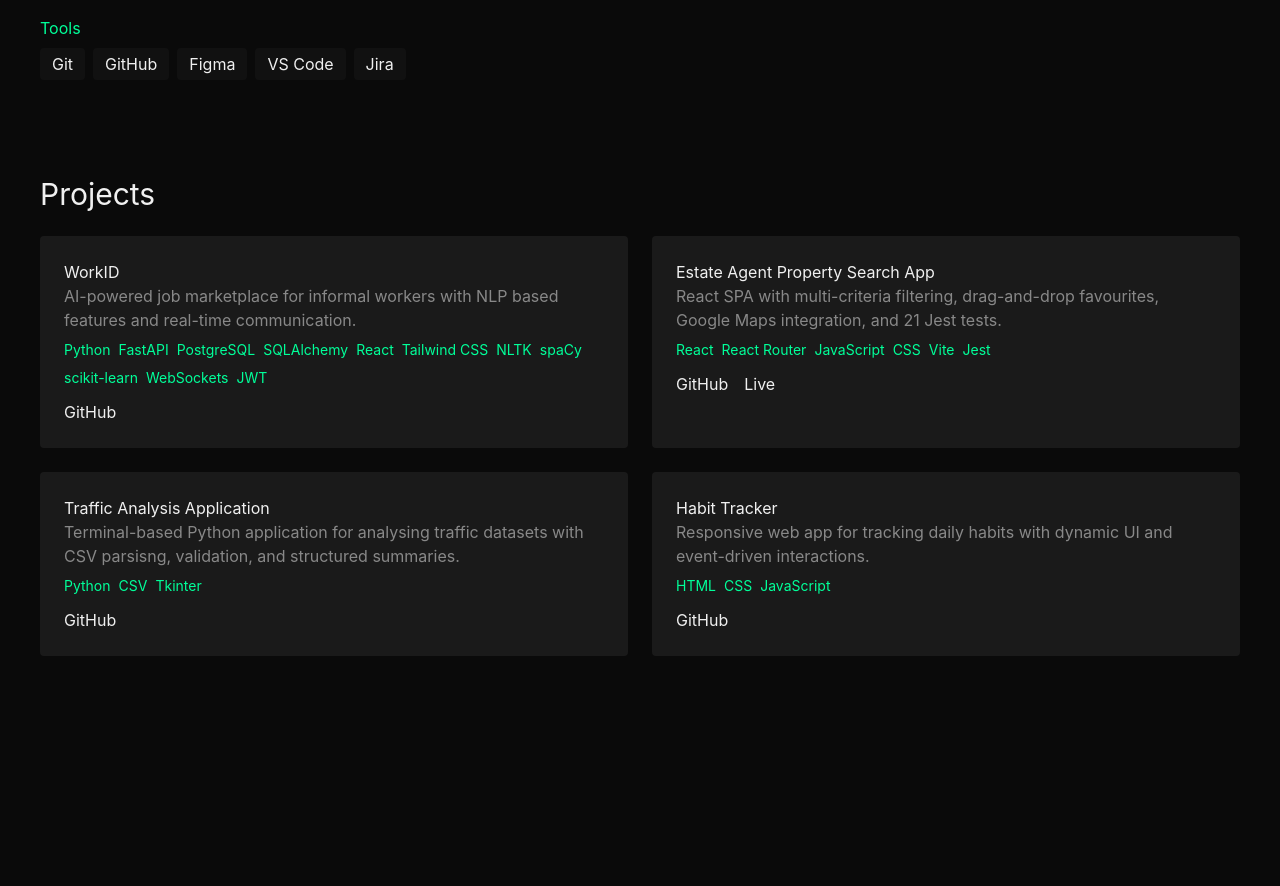
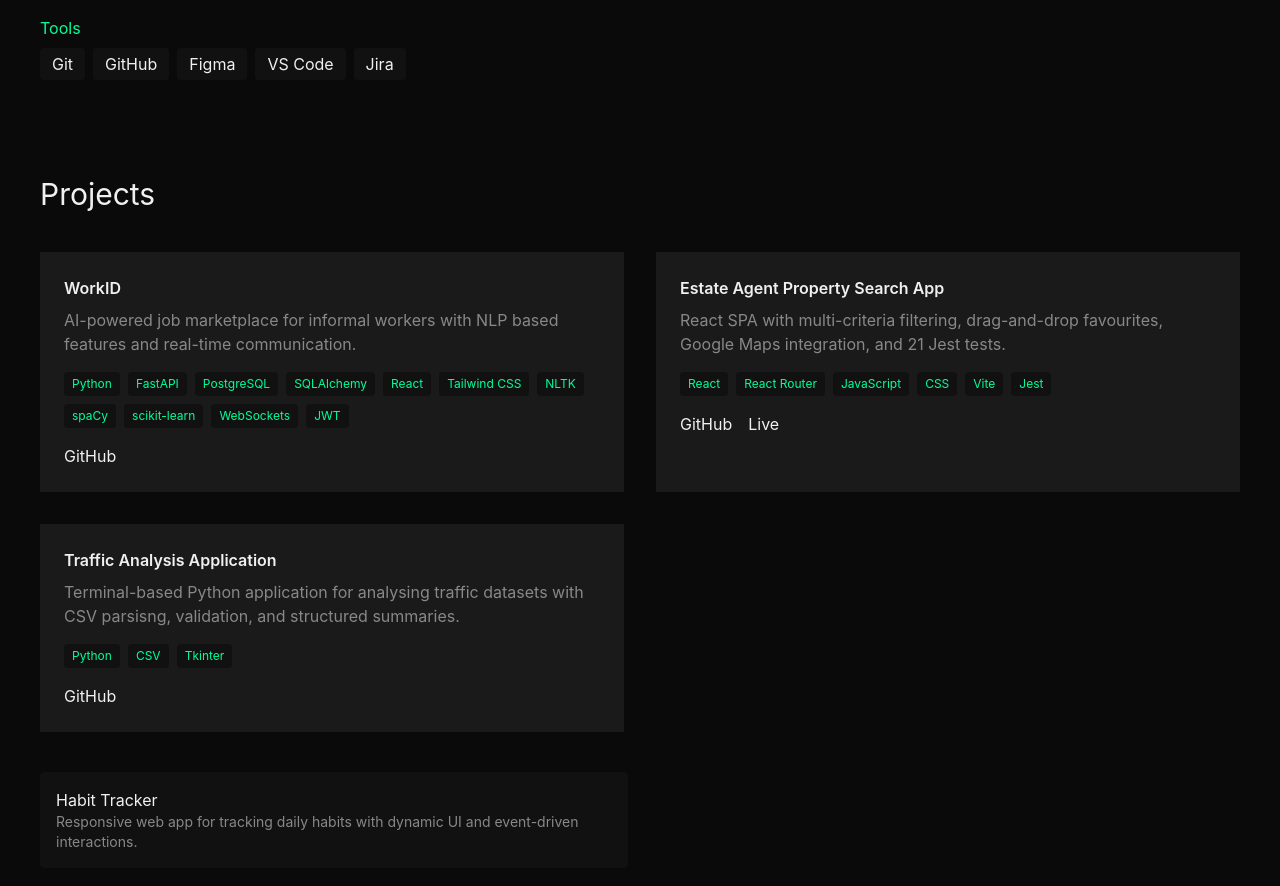
Before and after one commit to YasOnline177/yasara-portfolio, a React (Vite) app: page / in a window 1280 px wide. Shown: the part 1340-2226 px from the top of the page. Before the commit the page ends 2036 px from the top, so only its background shows below. Built offline with nearby package versions, Linux system fonts and the light colour scheme.

Commit message:
upgrade projects section with featured layout and animations

```diff
--- a/src/components/Projects.jsx
+++ b/src/components/Projects.jsx
@@ -1,31 +1,47 @@
 import projects from "../data/projects";
+import { motion } from "framer-motion";
+import SectionWrapper from "./SectionWrapper";
 
 export default function Projects() {
+    const featured = projects.filter((p) => p.featured);
+    const others = projects.filter((p) => !p.featured);
+
     return (
-        <section id="projects" className="p-10">
-            <h2 className="text-3xl mb-6">Projects</h2>
+        <SectionWrapper id="projects">
+            <h2 className="text-3xl mb-10">Projects</h2>
 
-            <div className="grid md:grid-cols-2 gap-6">
-                {projects.map((p) => (
-                    <div key={p.title} className="bg-surface2 p-6 rounded">
-                        <h3 className="text-x1">{p.title}</h3>
-                        <p className="text-muted">{p.description}</p>
+            {/* Featured */}
+            <div className="grid md:grid-cols-2 gap-8 mb-10">
+                {featured.map((p) => (
+                    <motion.div key={p.title} className="bg-surface2 p-6 rounded-x1">
+                        <h3 className="text-x1 font-semibold">{p.title}</h3>
+                        <p className="text-muted mt-2">{p.description}</p>
 
-                        <div className="flex gap-2 mt-2 flex-wrap">
+                        <div className="flex gap-2 mt-4 flex-wrap">
                             {p.tech.map((t) => (
-                                <span key={t} className="text-accent text-sm">
+                                <span key={t} className="text-xs bg-surface px-2 py-1 rounded text-accent">
                                     {t}
                                 </span>
                             ))}
                         </div>
 
-                        <div className="mt-3 flex gap-4">
+                        <div className="mt-4 flex gap-4">
                             <a href={p.github}>GitHub</a>
                             {p.live && <a href={p.live}>Live</a>}
                         </div>
+                    </motion.div>
+                ))}
+            </div>
+
+            {/* Other Projects */}
+            <div className="grid md:grid-cols-2 gap-6">
+                {others.map((p) => (
+                    <div key={p.title} className="bg-surface p-4 rounded">
+                        <h4>{p.title}</h4>
+                        <p className="text-muted text-sm">{p.description}</p>
                     </div>
                 ))}
             </div>
-        </section>
+        </SectionWrapper>
     );
 }
```
